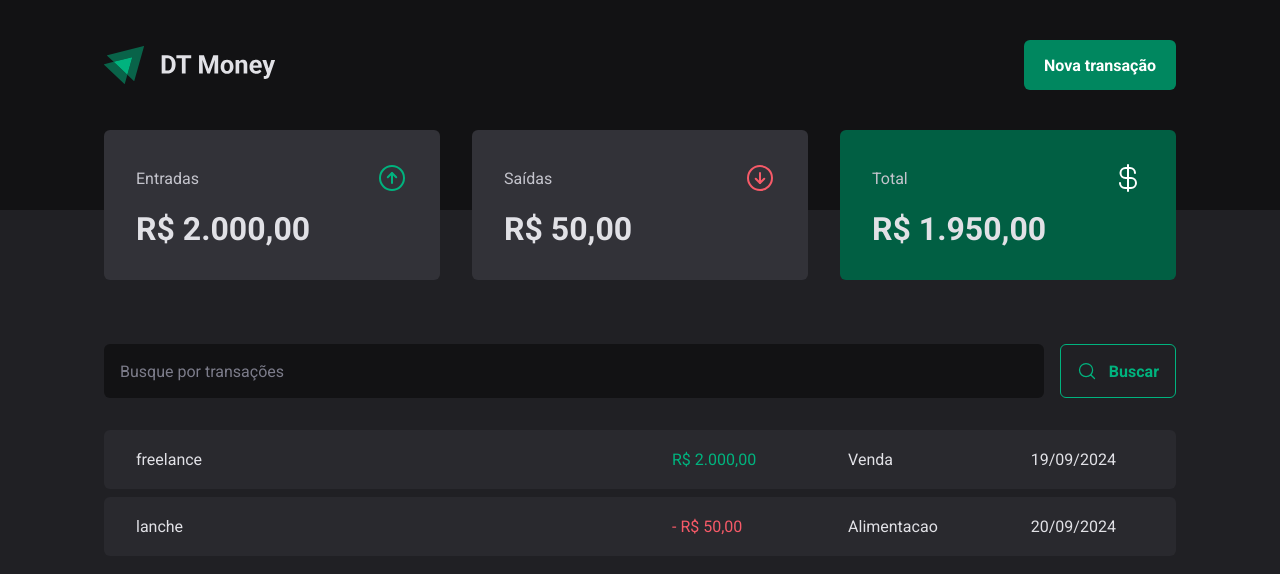
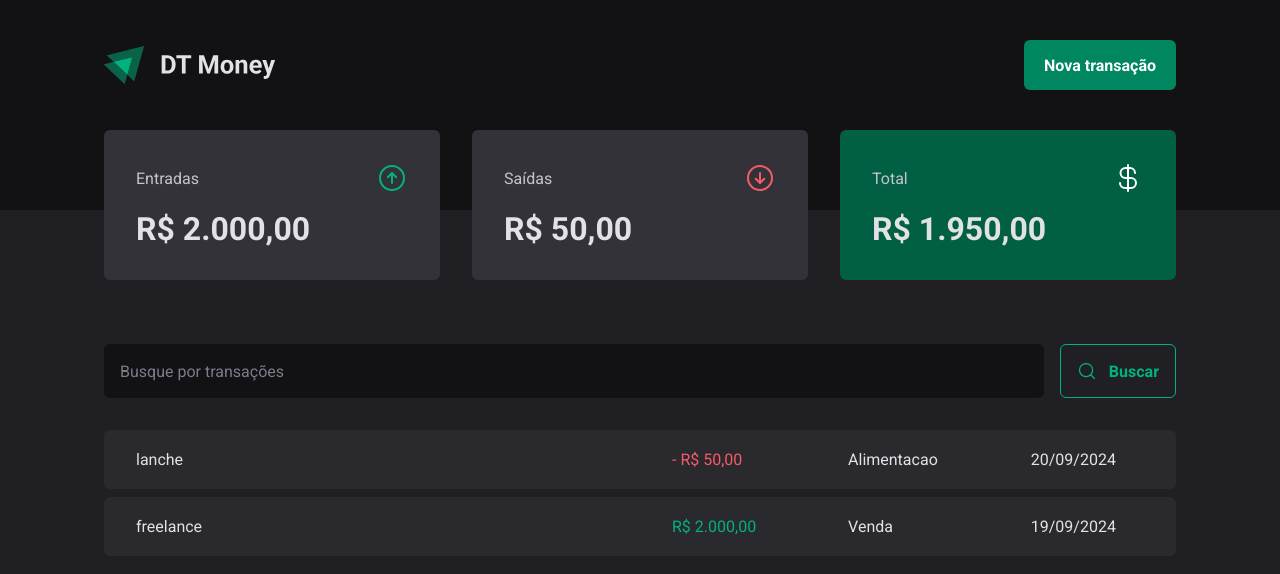
Before and after one commit to rafaelkremser/dt-money, a React (Vite) app: page / in a window 1280 px wide. Shown: the top 574 px of the page. Built offline with nearby package versions, Linux system fonts and the light colour scheme; data requests are answered from the project's data file.

Commit message:
feat: create transaction

```diff
--- a/src/components/NewTransactionModal/index.tsx
+++ b/src/components/NewTransactionModal/index.tsx
@@ -5,6 +5,8 @@
 import * as z from "zod"
 import { Controller, useForm } from "react-hook-form"
 import { zodResolver } from "@hookform/resolvers/zod"
+import { useContext } from "react"
+import { TransactionsContext } from "../../contexts/TransactionsContext"
 
 const newTransactionFormSchema = z.object({
   description: z.string(),
@@ -20,15 +22,25 @@
     control,
     register,
     handleSubmit,
-    formState: { isSubmitting }
+    formState: { isSubmitting },
+    reset
   } = useForm<NewTransactionFormInputs>({
     resolver: zodResolver(newTransactionFormSchema)
   })
 
+  const { createTransaction } = useContext(TransactionsContext)
+
   async function handleNewTransaction(data: NewTransactionFormInputs) {
-    await new Promise(resolve => setTimeout(resolve, 2000))
+    const { description, price, category, type } = data
 
-    console.log(data);
+    createTransaction({
+      description,
+      price,
+      category,
+      type,
+    })
+
+    reset()
   }
 
   return (
--- a/src/contexts/TransactionsContext.tsx
+++ b/src/contexts/TransactionsContext.tsx
@@ -13,6 +13,7 @@
 interface TransactionContextType {
   transactions: Transaction[]
   fetchTransactions: (query?: string) => Promise<void>
+  createTransaction: (data: CreateTransactionInput) => Promise<void>
 }
 
 export const TransactionsContext = createContext({} as TransactionContextType)
@@ -21,17 +22,40 @@
   children: ReactNode
 }
 
+interface CreateTransactionInput {
+  description: string
+  price: number
+  category: string
+  type: 'income' | 'outcome'
+}
+
 export function TransactionsProvider({ children }: TransactionsProviderProps) {
   const [transactions, setTransactions] = useState<Transaction[]>([])
 
   async function fetchTransactions(query?: string) {
     const response = await api.get('/transactions', {
       params: {
+        _sort: 'createdAt',
+        _order: 'desc',
         q: query
       }
     })
 
     setTransactions(response.data)
+  }
+
+  async function createTransaction(data: CreateTransactionInput) {
+    const { description, price, category, type } = data
+
+    const response = await api.post('/transactions', {
+      description,
+      price,
+      category,
+      type,
+      createdAt: new Date()
+    })
+
+    setTransactions(state => [response.data, ...state])
   }
 
   useEffect(() => {
@@ -42,6 +66,7 @@
     <TransactionsContext.Provider value={{
       transactions,
       fetchTransactions,
+      createTransaction,
     }}>
       {children}
     </TransactionsContext.Provider>
```
